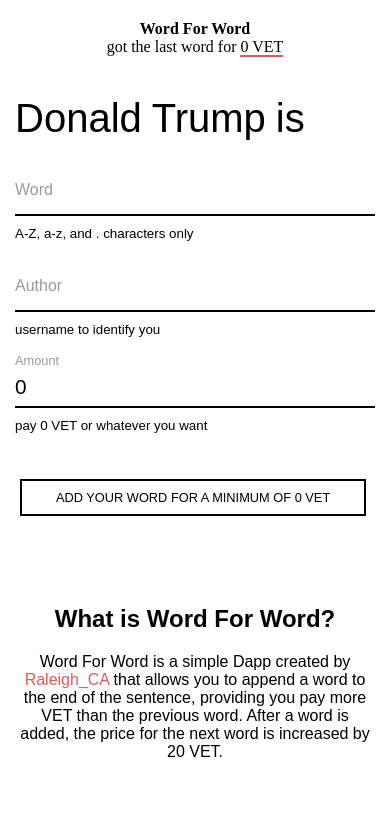
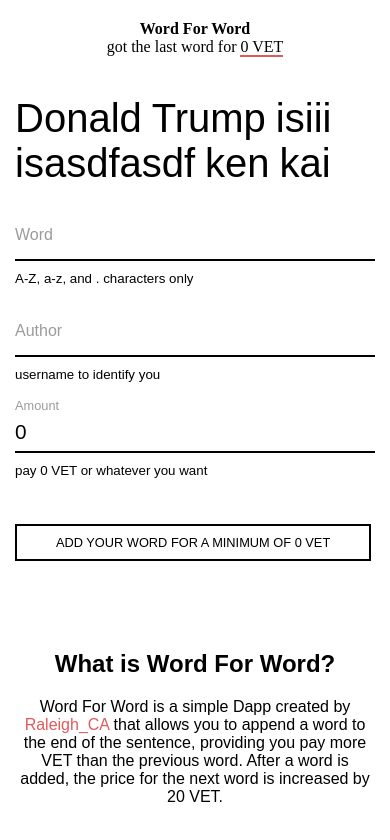
Before and after one commit to KennethAshley/WordForWord, a React (Create React App) app: page / in a window 390 px wide. Shown: the top 840 px of the page. Built offline with nearby package versions, Linux system fonts and the light colour scheme; what webfontloader would draw is missing.

Commit message:
make more responsive

```diff
--- a/src/App.js
+++ b/src/App.js
@@ -243,9 +243,51 @@
             </div>
           </Tooltip>
           <Word>
-            is
+            isiii
           </Word>
         </WordWrapper>
+
+        <WordWrapper>
+          <Tooltip>
+            <div>
+              Author: Ken
+            </div>
+            <div>
+              Price: 0.29
+            </div>
+          </Tooltip>
+          <Word>
+            isasdfasdf
+          </Word>
+        </WordWrapper>
+        <WordWrapper>
+          <Tooltip>
+            <div>
+              Author: Ken
+            </div>
+            <div>
+              Price: 0.29
+            </div>
+          </Tooltip>
+          <Word>
+            ken
+          </Word>
+        </WordWrapper>
+
+        <WordWrapper>
+          <Tooltip>
+            <div>
+              Author: Ken
+            </div>
+            <div>
+              Price: 0.29
+            </div>
+          </Tooltip>
+          <Word>
+            kai
+          </Word>
+        </WordWrapper>
+
       </Words>
 
       <form onSubmit={onSubmit}>
--- a/src/App.styled.js
+++ b/src/App.styled.js
@@ -33,6 +33,7 @@
   @media all and (max-width: 736px) {
     margin: 20px 0;
     padding: 0 15px;
+    padding-right: 5px;
   }
 `;
 
@@ -98,7 +99,7 @@
 
   @media all and (max-width: 736px) {
     justify-content: center;
-    padding: 0 20px;
+    padding: 0 15px;
   }
 `;
 
```
